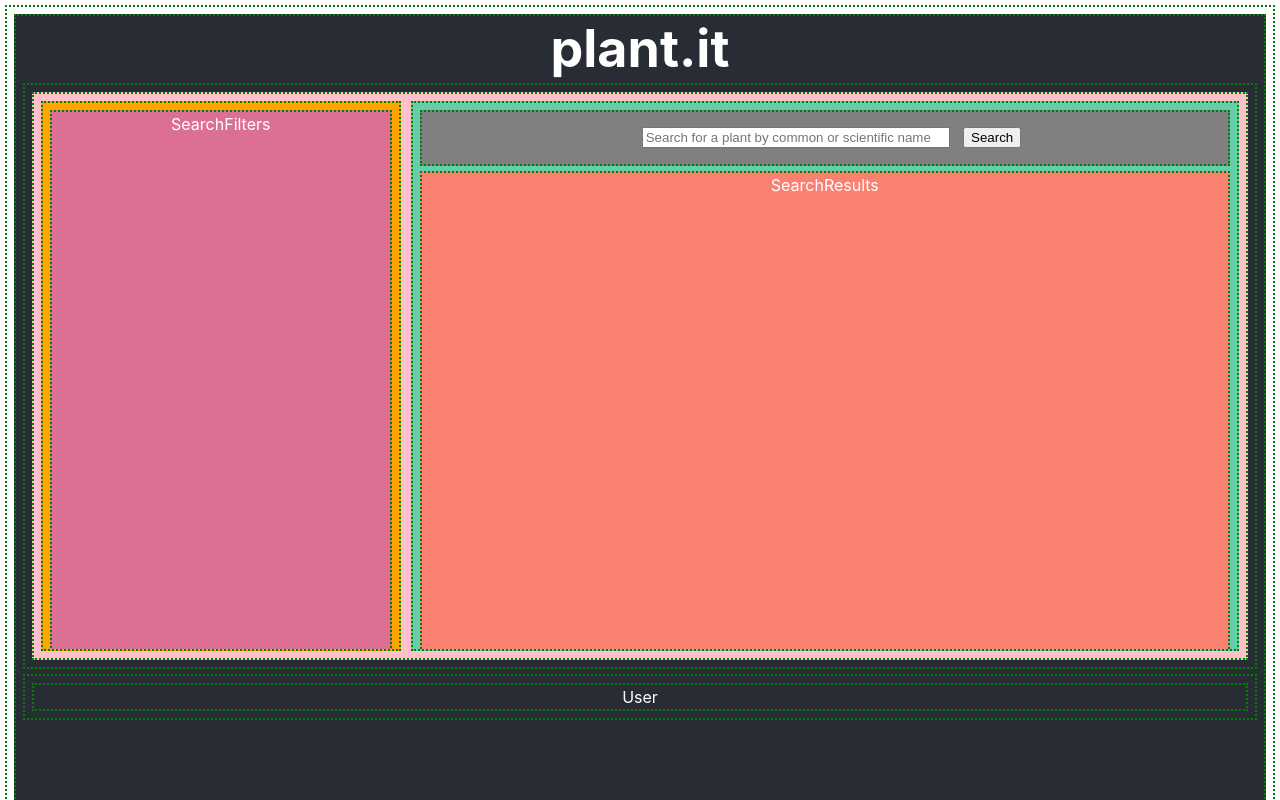
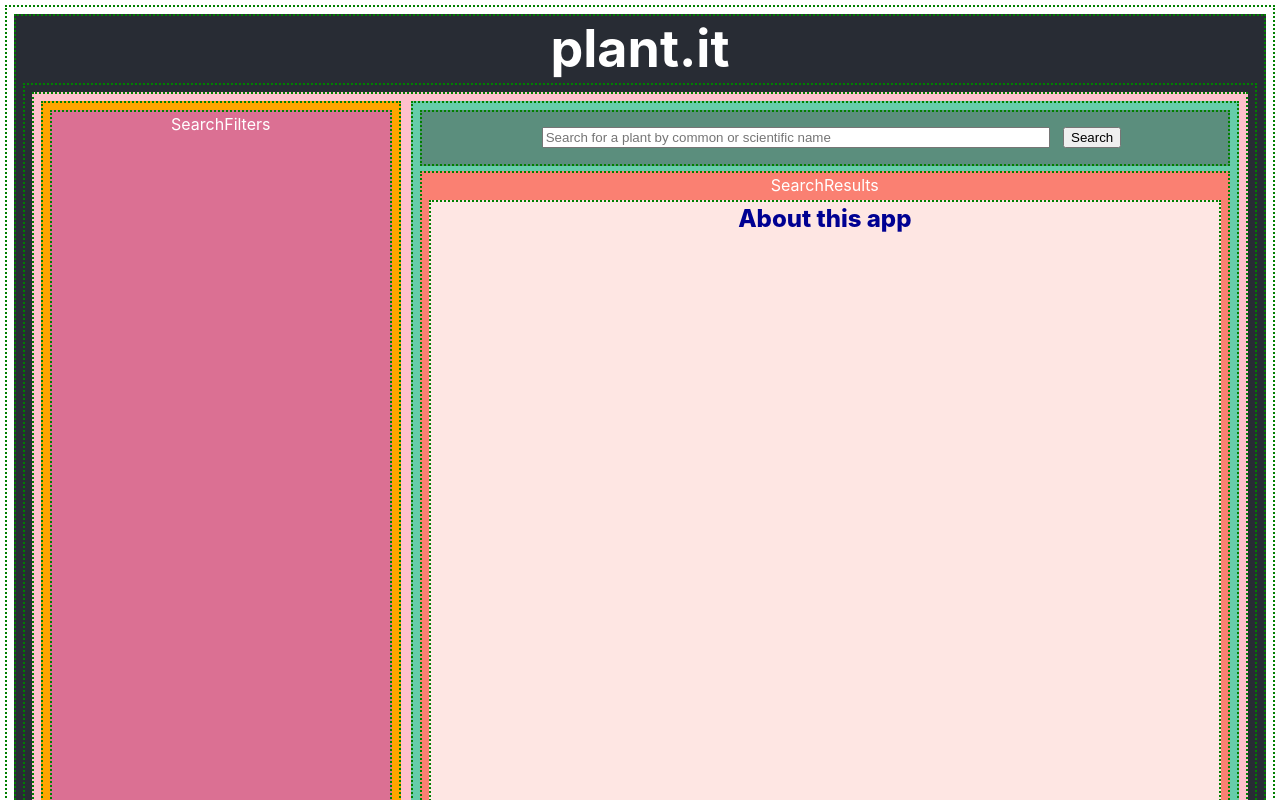
Before and after one commit to franics925/plant.it, a React (Create React App) app: page / in a window 1280 px wide. Shown: the top 800 px of the page. Built offline with nearby package versions, Linux system fonts and the light colour scheme.

Commit message:
modify layout of search and user elements

```diff
--- /dev/null
+++ b/src/components/About/About.jsx
@@ -0,0 +1,10 @@
+import React from 'react';
+import style from './About.module.css';
+
+const About = (props) => (
+    <div className={style.About}>
+        About this app
+    </div>
+)
+
+export default About;
--- /dev/null
+++ b/src/components/About/About.module.css
@@ -0,0 +1,8 @@
+.About {
+    height: 30em;
+    overflow: auto;
+    background-color: rgba(255,255,255, .8);
+    color: rgb(0, 0, 146);
+    font-weight: 800;
+    font-size: 24px;
+}
--- a/src/components/Search/Search.module.css
+++ b/src/components/Search/Search.module.css
@@ -1,7 +1,7 @@
 .Search {
     display: flex;
     background-color: pink;
-    height: 35em;
+    min-height: 45em;
 }
 
 .SearchPanelLeft {
--- a/src/components/Search/SearchBar/SearchBar.module.css
+++ b/src/components/Search/SearchBar/SearchBar.module.css
@@ -1,11 +1,13 @@
 input {
     color: rgb(30,30,30);
-    width: 300px;
+    width: 80%;
+    min-width: auto;
+    max-width: 500px;
     margin: 1em;
 }
 
 .SearchBar {
-    background-color: grey;
+    background-color: rgba(80,80,80,.5);
     position: -webkit-sticky;
     position: sticky;
     top:0;
--- a/src/components/Search/SearchResults/SearchResults.js
+++ b/src/components/Search/SearchResults/SearchResults.js
@@ -1,9 +1,11 @@
 import React from 'react';
 import style from './SearchResults.module.css';
+import About from '../../About/About';
 
 const SearchResults = (props) => (
     <div className={style.SearchResults}>
         SearchResults
+        < About />
     </div>
 )
 
--- a/src/components/User/User.module.css
+++ b/src/components/User/User.module.css
@@ -0,0 +1,4 @@
+.User {
+    background-color: olive;
+    min-height:18em;
+}
```
Also changed, not shown: src/components/User/UserPlants/UserPlants.jsx (added), src/components/User/UserPlants/UserPlants.module.css (added).
